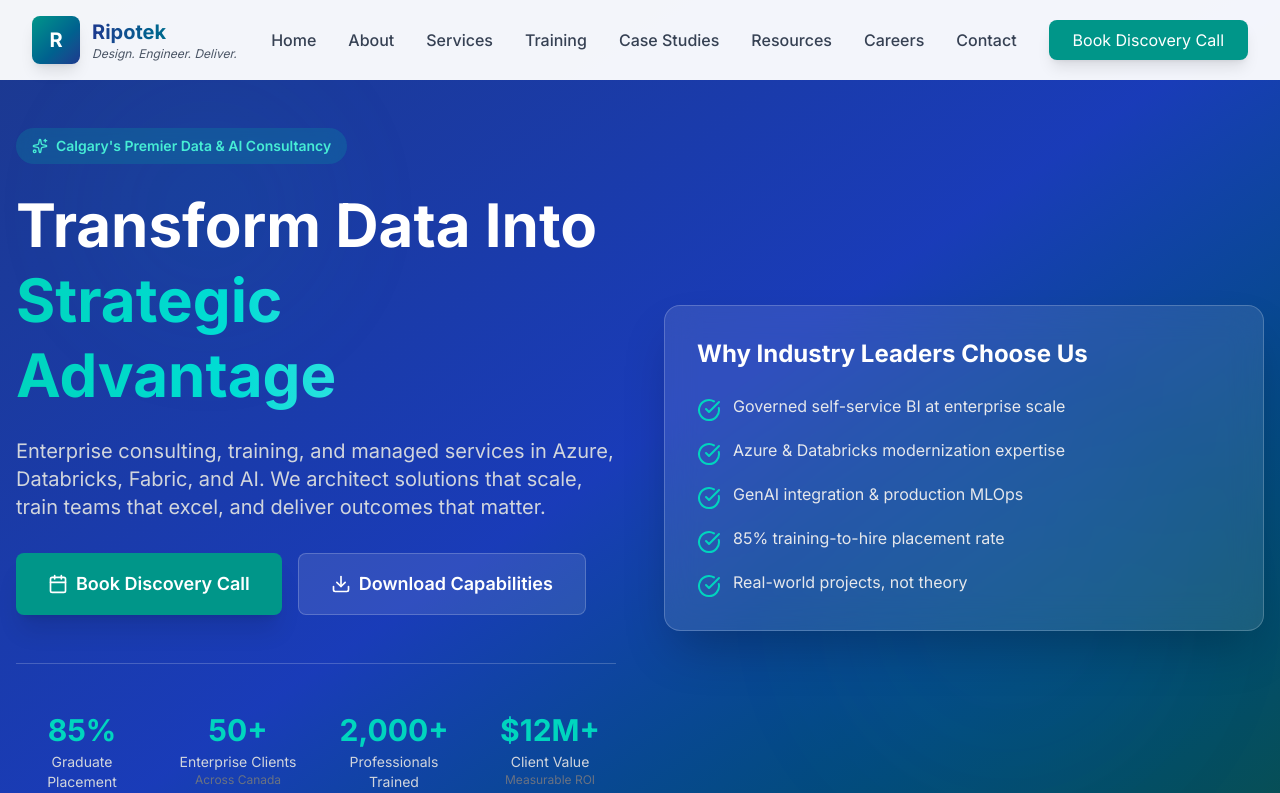
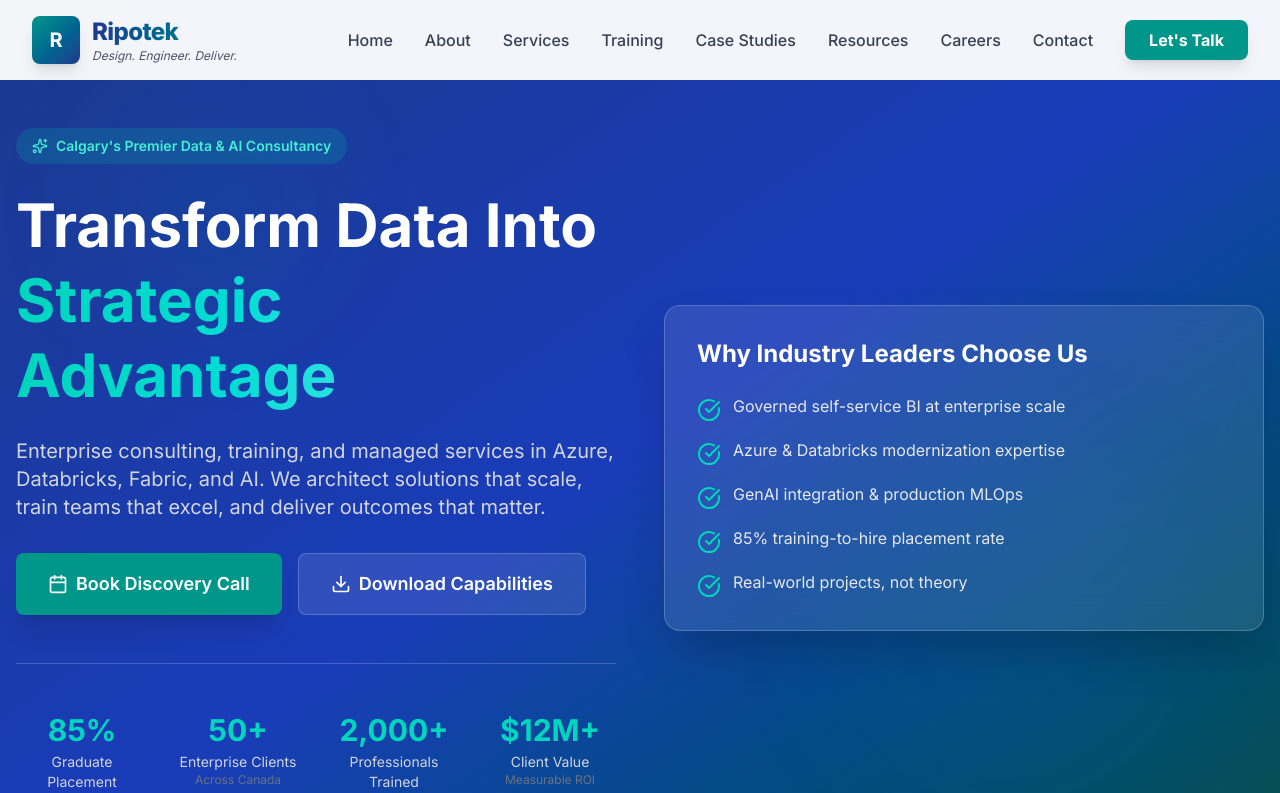
Before and after one commit to Spark-Nest/ripotek_claude_website, a Next.js app: page / in a window 1280 px wide. Shown: the top 793 px of the page. Built offline with nearby package versions, Linux system fonts and the light colour scheme.

Commit message:
Made more changes to the Tiles, Headers and Footers

```diff
--- a/app/layout.js
+++ b/app/layout.js
@@ -4,7 +4,7 @@
 const inter = Inter({ subsets: ['latin'] })
 
 export const metadata = {
-  title: 'Ripotek Technology Inc. | Data & AI Consulting',
+  title: 'Ripotek Technologies Inc. | Data & AI Consulting',
   description: 'Enterprise consulting, training, and managed services in Azure, Databricks, Fabric, and AI',
   icons: {
     icon: '/favicon.svg',
--- a/app/page.js
+++ b/app/page.js
@@ -137,7 +137,7 @@
                 <span className="text-white font-bold text-xl">R</span>
               </div>
               <div>
-                <div className="text-xl font-bold bg-gradient-to-r from-blue-900 to-teal-600 bg-clip-text text-transparent">Ripotek</div>
+                <div className="text-2xl font-extrabold bg-gradient-to-r from-blue-900 to-teal-600 bg-clip-text text-transparent tracking-tight">Ripotek</div>
                 <div className="text-xs text-gray-600 italic">Design. Engineer. Deliver.</div>
               </div>
             </div>
@@ -146,7 +146,7 @@
               {navigation.map(item => (
                 <a key={item.name} href={item.href} className="text-gray-700 hover:text-teal-600 font-medium transition-colors">{item.name}</a>
               ))}
-              <button className="bg-teal-600 text-white px-6 py-2 rounded-lg hover:bg-teal-700 transition shadow-lg hover:shadow-xl">Book Discovery Call</button>
+              <button className="bg-teal-600 text-white px-6 py-2 rounded-lg hover:bg-teal-700 transition shadow-lg hover:shadow-xl font-bold">Let&apos;s Talk</button>
             </div>
 
             <button onClick={() => setMobileMenuOpen(!mobileMenuOpen)} className="lg:hidden p-2 rounded-lg hover:bg-gray-100">
@@ -161,7 +161,7 @@
               {navigation.map(item => (
                 <a key={item.name} href={item.href} className="block text-gray-700 hover:text-teal-600 font-medium py-2" onClick={() => setMobileMenuOpen(false)}>{item.name}</a>
               ))}
-              <button className="w-full bg-teal-600 text-white px-6 py-2 rounded-lg hover:bg-teal-700 transition">Book Discovery Call</button>
+              <button className="w-full bg-teal-600 text-white px-6 py-2 rounded-lg hover:bg-teal-700 transition font-bold">Let&apos;s Talk</button>
             </div>
           </div>
         )}
@@ -178,7 +178,7 @@
             <div>
               <div className="inline-flex items-center gap-2 px-4 py-2 bg-teal-500/20 rounded-full text-teal-300 text-sm font-semibold mb-6 backdrop-blur-sm">
                 <Sparkles className="w-4 h-4" />
-                Calgary's Premier Data & AI Consultancy
+                Calgary&apos;s Premier Data & AI Consultancy
               </div>
               <h1 className="text-5xl lg:text-6xl font-bold text-white mb-6 leading-tight">
                 Transform Data Into <span className="block bg-gradient-to-r from-teal-400 to-cyan-300 bg-clip-text text-transparent">Strategic Advantage</span>
@@ -238,14 +238,14 @@
         <div className="max-w-7xl mx-auto">
           <div className="text-center mb-16">
             <h2 className="text-4xl font-bold text-gray-900 mb-4">About Ripotek Technologies</h2>
-            <p className="text-xl text-gray-600 max-w-3xl mx-auto">Founded in March 2023 and headquartered in Calgary, Alberta, we're a specialized consultancy focused on helping organizations unlock the full potential of their data and AI investments.</p>
+            <p className="text-xl text-gray-600 max-w-3xl mx-auto">Founded in March 2023 and headquartered in Calgary, Alberta, we&apos;re a specialized consultancy focused on helping organizations unlock the full potential of their data and AI investments.</p>
           </div>
 
           <div className="grid lg:grid-cols-2 gap-12 mb-16">
             <div className="bg-white rounded-2xl p-8 shadow-lg hover-lift card-shine">
               <Eye className="w-12 h-12 text-teal-600 mb-4" />
               <h3 className="text-2xl font-bold text-gray-900 mb-4">Our Vision</h3>
-              <p className="text-gray-700">To be Canada's most trusted partner in data and AI transformation, recognized for delivering enterprise-grade solutions that empower organizations to compete on analytics and innovation while building self-sufficient teams through world-class training.</p>
+              <p className="text-gray-700">To be Canada&apos;s most trusted partner in data and AI transformation, recognized for delivering enterprise-grade solutions that empower organizations to compete on analytics and innovation while building self-sufficient teams through world-class training.</p>
             </div>
 
             <div className="bg-white rounded-2xl p-8 shadow-lg hover-lift card-shine">
@@ -444,7 +444,7 @@
                 <div className="flex gap-1 mb-4">
                   {[...Array(5)].map((_, j) => <span key={j} className="text-yellow-400 text-xl">★</span>)}
                 </div>
-                <p className="text-gray-700 italic mb-6">"{t.quote}"</p>
+                <p className="text-gray-700 italic mb-6">&ldquo;{t.quote}&rdquo;</p>
                 <div className="flex items-center gap-3">
                   <img src={t.image} alt={t.author} className="w-12 h-12 rounded-full object-cover" />
                   <div>
@@ -594,7 +594,7 @@
           </div>
 
           <div className="text-center bg-white rounded-2xl p-8 shadow-lg hover-lift card-shine">
-            <p className="text-gray-700 mb-4">Don't see the right role? We're always looking for talented individuals.</p>
+            <p className="text-gray-700 mb-4">Don&apos;t see the right role? We&apos;re always looking for talented individuals.</p>
             <button className="bg-blue-900 text-white px-8 py-3 rounded-lg hover:bg-blue-800 transition font-semibold hover-lift">
               Send Us Your Resume
             </button>
@@ -606,7 +606,7 @@
         <div className="max-w-7xl mx-auto">
           <div className="text-center mb-16">
             <h2 className="text-4xl font-bold text-gray-900 mb-4">Get In Touch</h2>
-            <p className="text-xl text-gray-600">Ready to transform your data strategy? Let's talk.</p>
+            <p className="text-xl text-gray-600">Ready to transform your data strategy? Let&apos;s talk.</p>
           </div>
 
           <div className="grid lg:grid-cols-2 gap-12">
```
